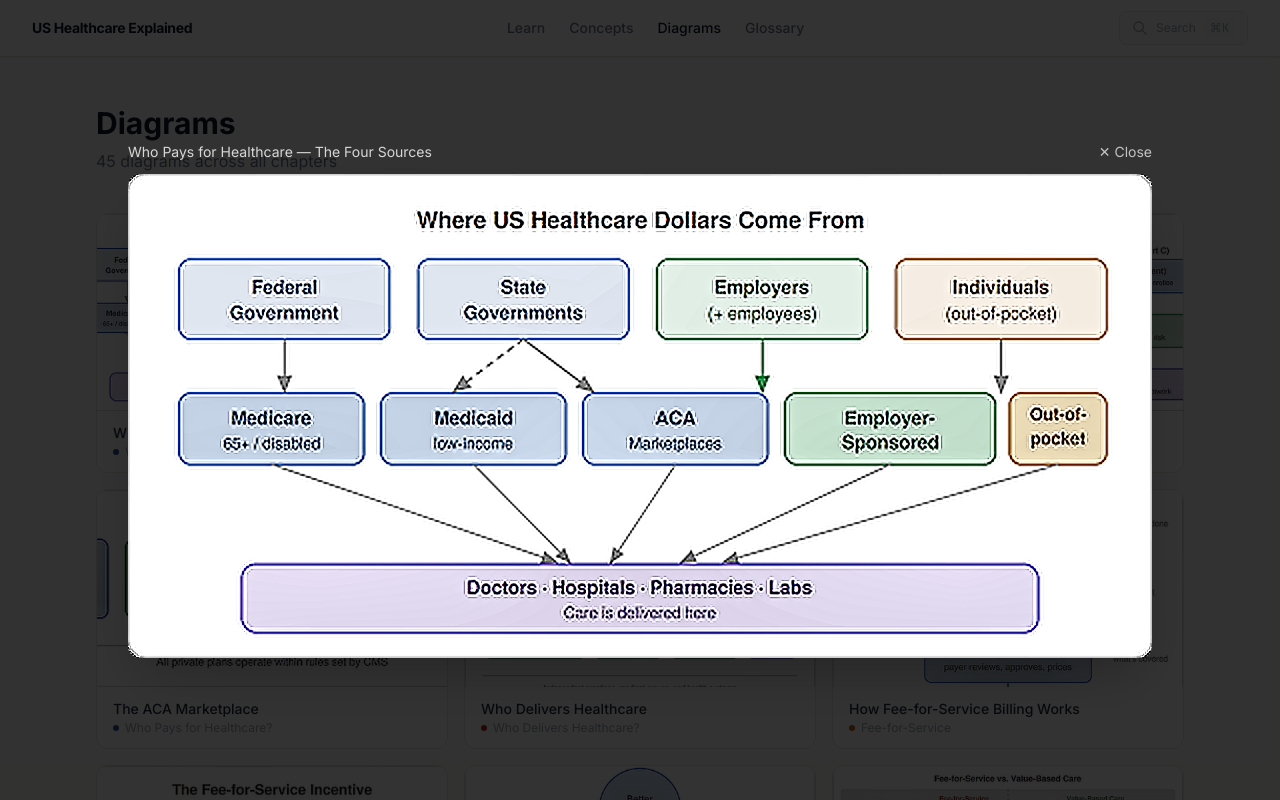
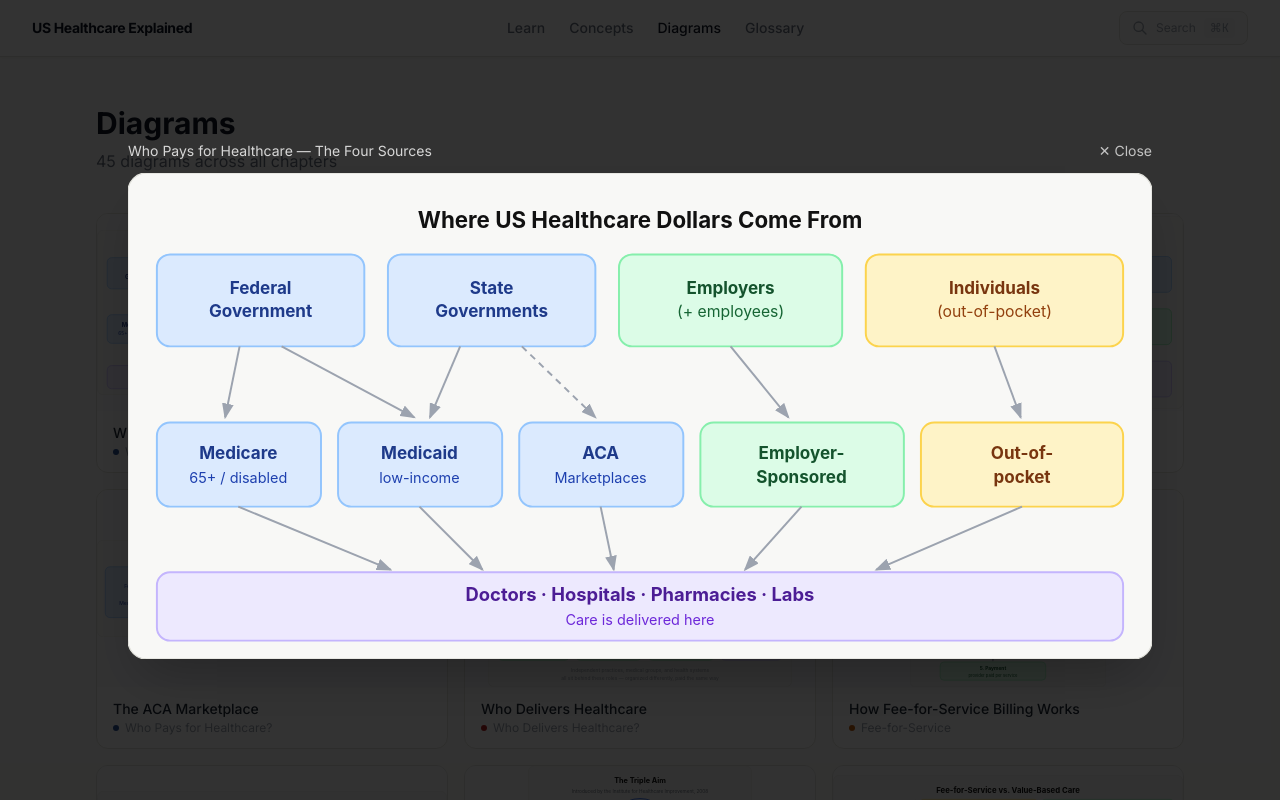
Before and after one commit to Poley77/us-healthcare-explained, a Next.js app: page /us-healthcare-explained/diagrams in a window 1280 px wide. Both pictures are taken after a click on the element 272 px from the left and 343 px from the top of the page. Shown: the top 800 px of the page. Built offline with nearby package versions, Linux system fonts and the light colour scheme.

Commit message:
Fix Diagrams page to load SVGs instead of PNGs

```diff
--- a/src/app/diagrams/page.jsx
+++ b/src/app/diagrams/page.jsx
@@ -4,6 +4,18 @@ import chapters from '@/data/chapters.json'
 import diagramTitles from '@/data/diagramTitles'
 
 const BASE = process.env.NEXT_PUBLIC_BASE_PATH || ''
+
+function DiagramImg({ id, label, className }) {
+  const [ext, setExt] = useState('svg')
+  return (
+    <img
+      src={`${BASE}/diagrams/${id}.${ext}`}
+      alt={label}
+      className={className}
+      onError={() => { if (ext === 'svg') setExt('png') }}
+    />
+  )
+}
 
 function getAllDiagrams() {
   const seen = new Set()
@@ -20,14 +32,8 @@ function getAllDiagrams() {
 }
 
 export default function DiagramsPage() {
-  const [lightboxSrc, setLightboxSrc] = useState(null)
-  const [lightboxLabel, setLightboxLabel] = useState('')
+  const [lightbox, setLightbox] = useState(null)
   const diagrams = getAllDiagrams()
-
-  const openLightbox = (id, label) => {
-    setLightboxSrc(`${BASE}/diagrams/${id}.png`)
-    setLightboxLabel(label)
-  }
 
   return (
     <div className="max-w-6xl mx-auto px-4 lg:px-8 py-12">
@@ -37,18 +43,10 @@ export default function DiagramsPage() {
       </div>
       <div className="grid sm:grid-cols-2 lg:grid-cols-3 gap-4">
         {diagrams.map(({ id, chapter, label }) => (
-          <div key={id} onClick={() => openLightbox(id, label)}
+          <div key={id} onClick={() => setLightbox({ id, label })}
             className="group rounded-xl border border-[#E2E2DC] bg-white overflow-hidden hover:border-blue-300 hover:shadow-md transition-all cursor-zoom-in">
-            <div className="aspect-video bg-gray-50 flex items-center justify-center overflow-hidden relative">
-              <img
-                src={`${BASE}/diagrams/${id}.png`}
-                alt={label}
-                className="w-full h-full object-cover"
-                onError={e => { e.currentTarget.style.display = 'none'; e.currentTarget.nextSibling.style.display = 'flex' }}
-              />
-              <div className="hidden absolute inset-0 items-center justify-center text-gray-300 text-xs font-sans p-4 text-center">
-                {label}
-              </div>
+            <div className="aspect-video bg-gray-50 flex items-center justify-center overflow-hidden">
+              <DiagramImg id={id} label={label} className="w-full h-full object-contain" />
             </div>
             <div className="px-4 py-3">
               <div className="text-sm font-medium text-gray-800 font-sans mb-0.5 leading-snug">{label}</div>
@@ -61,16 +59,16 @@ export default function DiagramsPage() {
         ))}
       </div>
 
-      {lightboxSrc && (
+      {lightbox && (
         <div className="fixed inset-0 z-50 bg-black/80 flex items-center justify-center p-4 lg:p-8"
-          onClick={() => setLightboxSrc(null)}>
+          onClick={() => setLightbox(null)}>
           <div className="relative max-w-5xl w-full" onClick={e => e.stopPropagation()}>
             <div className="flex items-center justify-between mb-3">
-              <span className="text-white/80 text-sm font-sans">{lightboxLabel}</span>
-              <button onClick={() => setLightboxSrc(null)}
+              <span className="text-white/80 text-sm font-sans">{lightbox.label}</span>
+              <button onClick={() => setLightbox(null)}
                 className="text-white/70 hover:text-white font-sans text-sm">✕ Close</button>
             </div>
-            <img src={lightboxSrc} alt={lightboxLabel} className="w-full h-auto rounded-xl shadow-2xl" />
+            <DiagramImg id={lightbox.id} label={lightbox.label} className="w-full h-auto rounded-xl shadow-2xl" />
           </div>
         </div>
       )}
```
